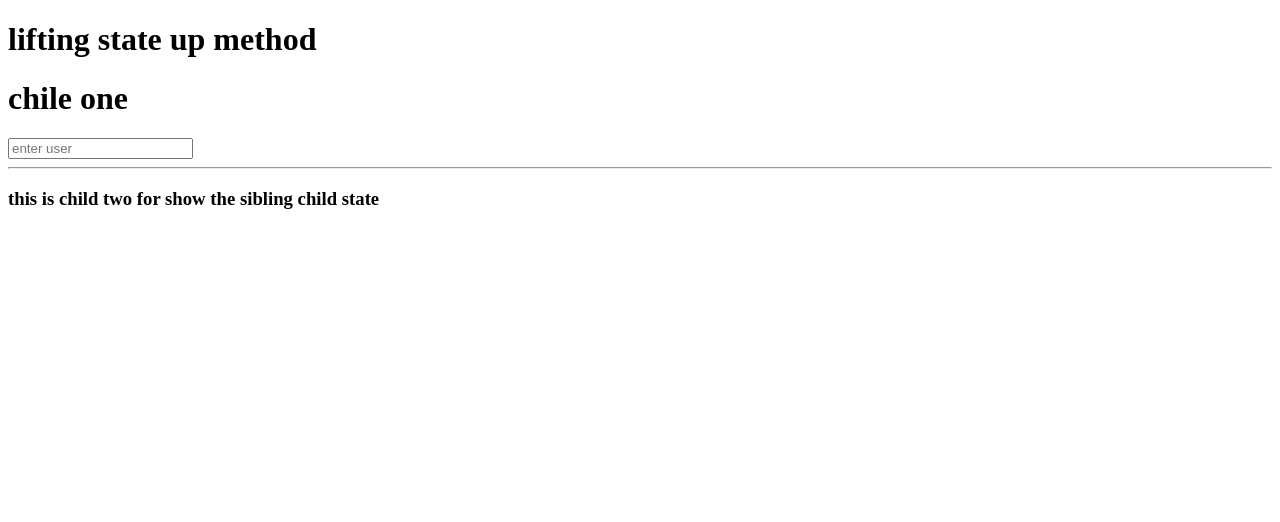
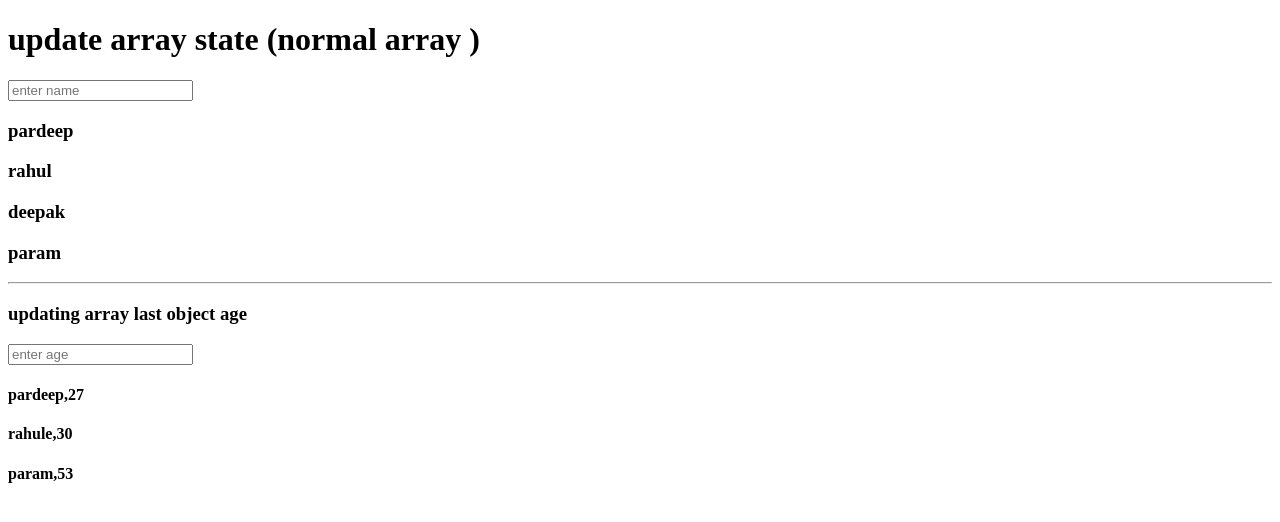
Before and after one commit to pardipYadav/react, a React (Vite) app: page / in a window 1280 px wide. Shown: the top 522 px of the page. Built offline with nearby package versions, Linux system fonts and the light colour scheme.

Commit message:
updating array and array last object only

```diff
--- a/src/App.jsx
+++ b/src/App.jsx
@@ -1,13 +1,50 @@
-import ChildA from "./childA";
-import ChildB from "./ChildB";
 import { useState } from "react";
+
 const App = () => {
-  const [messase, setMessage] = useState("");
+  const [userName, setUserName] = useState([
+    "pardeep",
+    "rahul",
+    "deepak",
+    "param",
+  ]);
+  const [details, setDetails] = useState([
+    { name: "pardeep", age: "27" },
+    { name: "rahule", age: "30" },
+    { name: "param", age: "53" },
+  ]);
+  const handleName = (name) => {
+    userName[userName.length - 1] = name;
+    setUserName([...userName]);
+  };
+
+  const handleAge = (age) => {
+    details[details.length - 1].age = age;
+    setDetails([...details]);
+  };
   return (
     <div>
-      <h1>lifting state up method</h1>
-      <ChildA setMessage={setMessage} />
-      <ChildB messase={messase} />
+      <h1>update array state (normal array )</h1>
+      <input
+        type="text"
+        onChange={(e) => handleName(e.target.value)}
+        placeholder="enter name"
+      />
+      {userName.map((item, index) => (
+        <h3 key={index}>{item}</h3>
+      ))}
+      <hr />
+
+      <h3>updating array last object age </h3>
+      <input
+        type="text"
+        onChange={(e) => handleAge(e.target.value)}
+        placeholder="enter age"
+      />
+      {details.map((item, index) => (
+        <h4 key={index}>
+          {item.name},{item.age}
+        </h4>
+      ))}
     </div>
   );
 };
```
